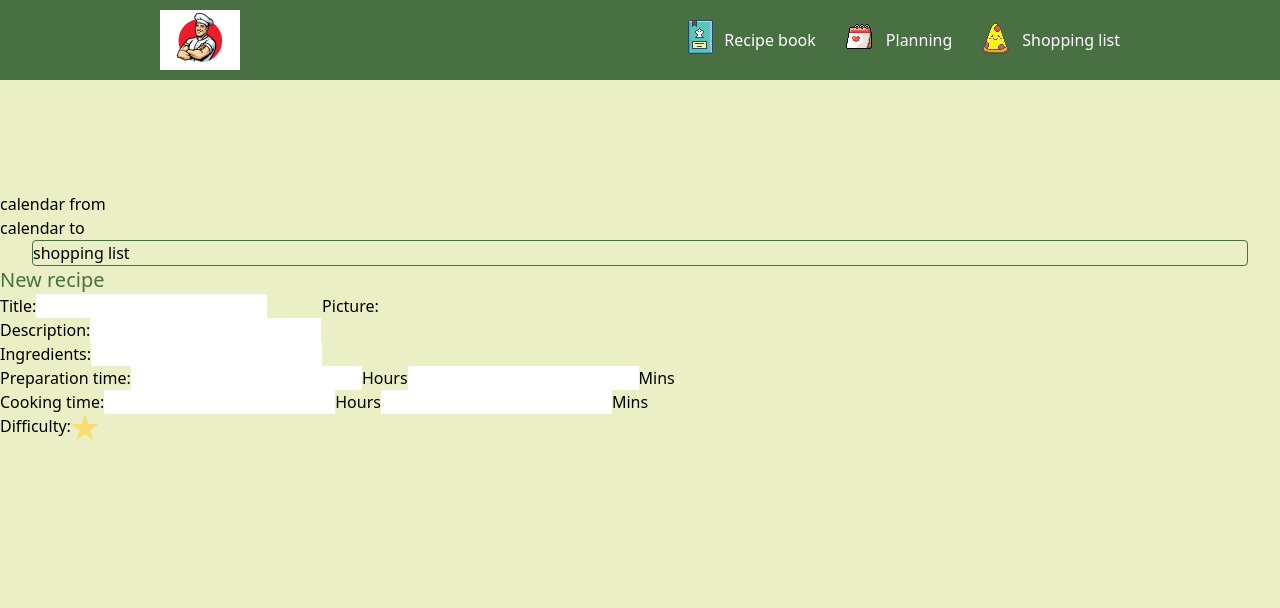
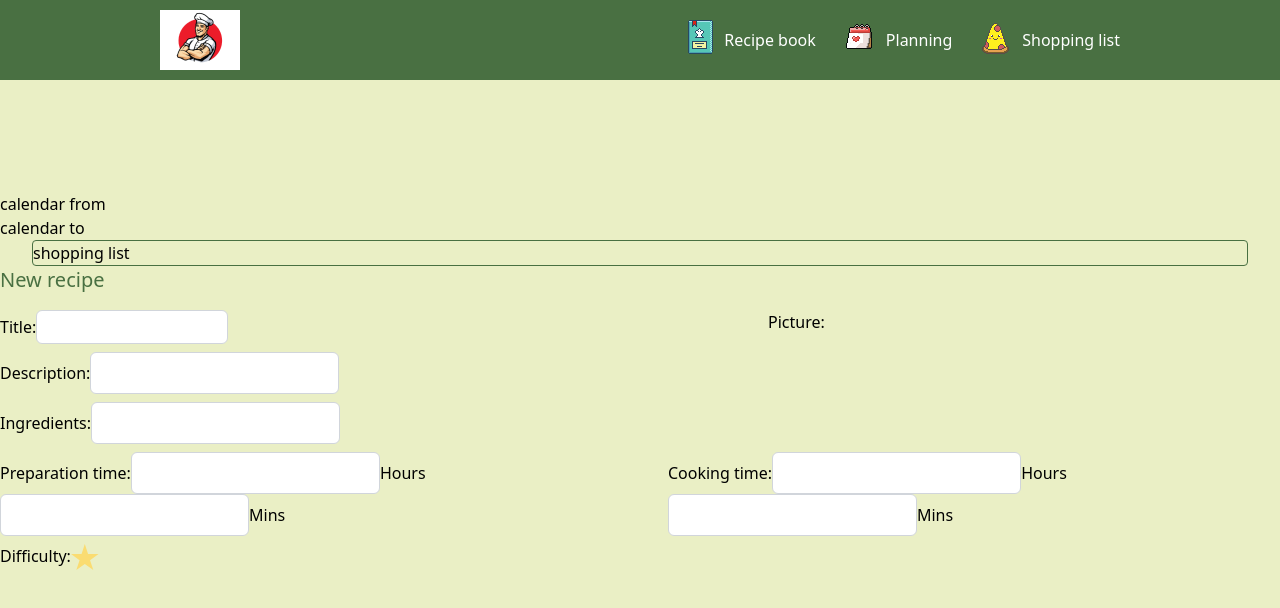
Before and after one commit to Zoomea/meal-planning-app, a React (Vite) app: page /shoppingList in a window 1280 px wide. Shown: the top 608 px of the page. Built offline with nearby package versions, Linux system fonts and the light colour scheme.

Commit message:
Add style to textfields

```diff
--- a/src/new-recipe-modal.tsx
+++ b/src/new-recipe-modal.tsx
@@ -20,45 +20,49 @@ const NewRecipeModal = () => {
     }
 
     return <div className="recipe-modal-container">
-        <div className="text-green-500 text-xl">New recipe</div>
+        <div className="text-green-500 text-xl mb-4">New recipe</div>
         <div className="flex">
-            <div>
-                <div>
+            <div className="w-3/5">
+                <div className="mb-2">
                     <label htmlFor="title">Title:</label>
                     <input
                         type="text"
                         id="title"
                         value={titleValue}
                         onChange={handleTitleChange}
+                        className="w-48 rounded-md border border-gray-300 px-2 py-1"
                     />
                 </div>
-                <div>
+                <div className="mb-2">
                     <label htmlFor="description">Description:</label>
                     <input
                         type="text"
                         id="description"
                         value={descriptionValue}
                         onChange={handleDescriptionChange}
+                        className="rounded-md border border-gray-300 p-2"
                     />
                 </div>
-                <div>
+                <div className="mb-2">
                     <label htmlFor="ingredients">Ingredients:</label>
                     <input
                         type="text"
                         id="ingredients"
                         value={ingredientsValue}
                         onChange={handleIngredientsChange}
+                        className="rounded-md border border-gray-300 p-2"
                     />
                 </div>
             </div>
             <div>Picture:</div>
         </div>
-        <div>
-            <div>
+        <div className="flex mb-2">
+            <div className="mr-8">
                 <label htmlFor="ingredients">Preparation time:</label>
                 <input
                     type="text"
                     id="preparation-h"
+                    className="rounded-md border border-gray-300 p-2"
                 // value={preparationHValue}
                 // onChange={handlePreparationHChange}
                 />
@@ -66,6 +70,7 @@ const NewRecipeModal = () => {
                 <input
                     type="text"
                     id="preparation-h"
+                    className="rounded-md border border-gray-300 p-2"
                 // value={preparationHValue}
                 // onChange={handlePreparationMChange}
                 />
@@ -76,6 +81,7 @@ const NewRecipeModal = () => {
                 <input
                     type="text"
                     id="preparation-h"
+                    className="rounded-md border border-gray-300 p-2"
                 // value={cookingHValue}
                 // onChange={handleCookingHChange}
                 />
@@ -83,6 +89,7 @@ const NewRecipeModal = () => {
                 <input
                     type="text"
                     id="preparation-h"
+                    className="rounded-md border border-gray-300 p-2"
                 // value={cookingMValue}
                 // onChange={handleCookingMChange}
                 />
```
